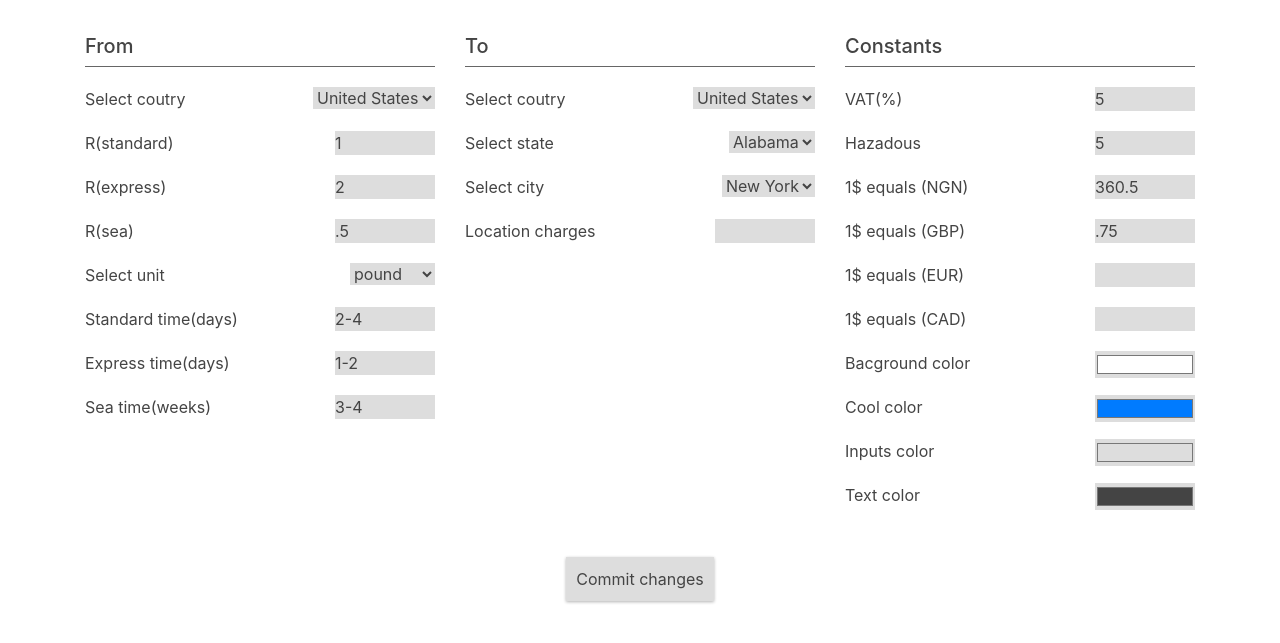
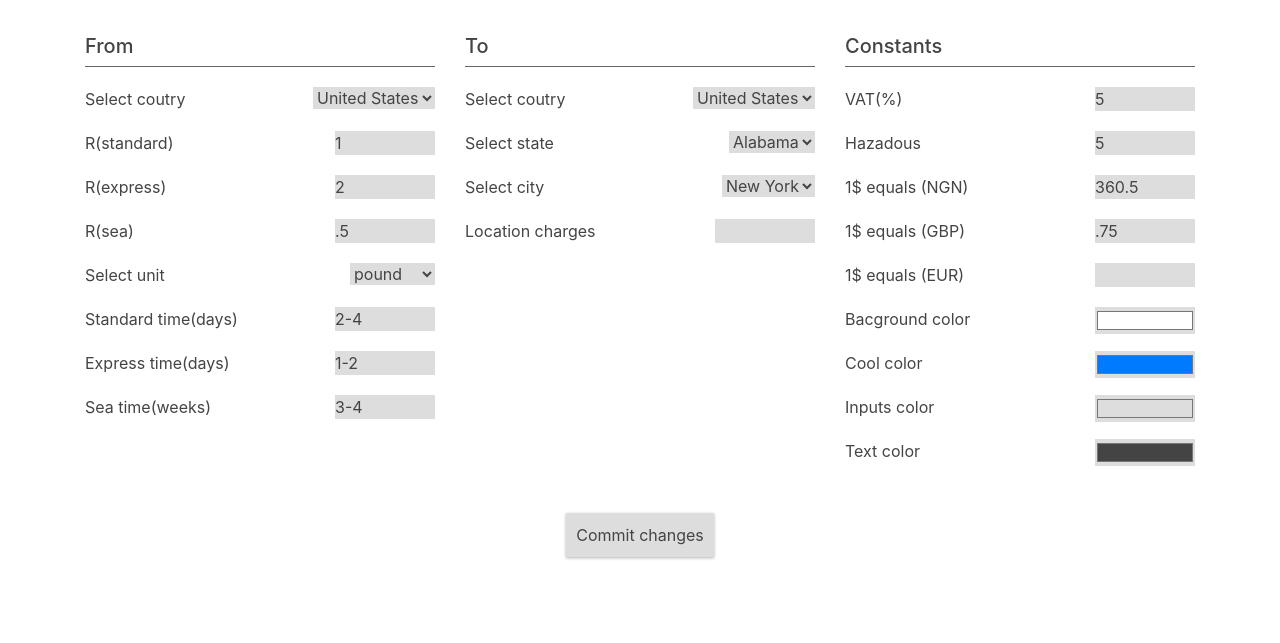
Before and after one commit to NurickNed/freight, a PHP site: page /admin.php in a window 1280 px wide. Shown: the top 643 px of the page. Run offline with PHP 8.4, Linux system fonts and the light colour scheme; data that the repository does not hold is empty.

Commit message:
Update admin.php

```diff
--- a/admin.php
+++ b/admin.php
@@ -114,10 +114,6 @@
                 <div class="style">
                     <span>1$ equals (EUR)</span>
                     <input type="number" class="right" name="exchange-eur" value="<?= json_decode(file_get_contents('constants.json'))->exchange->eur; ?>">
-                </div>
-                <div class="style">
-                    <span>1$ equals (CAD)</span>
-                    <input type="number" class="right" name="exchange-cad" value="<?= json_decode(file_get_contents('constants.json'))->exchange->cad; ?>">
                 </div>
                 <div class="style">
                     <span>Bacground color</span>
@@ -317,7 +313,6 @@
             {name: "UK", code: "gb"},
             {name: "Ireland", code: "ie"},
             {name: "Canada", code: "ca"},
-            {name: "Belgium", code: "be"}
         ].map(function(country, i){
             return '<option value="' + country.code + '">' + country.name + '</option>';
         });
```
